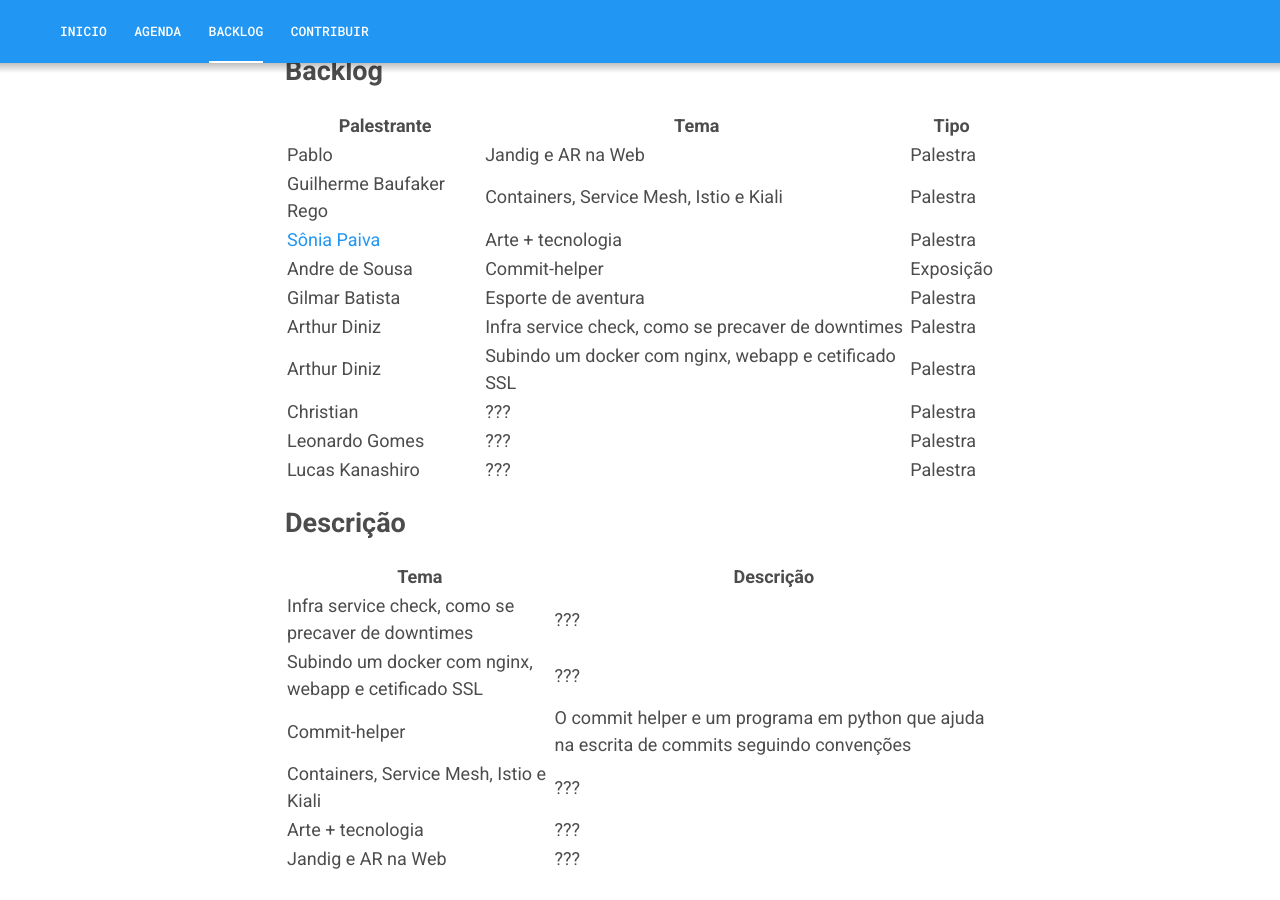
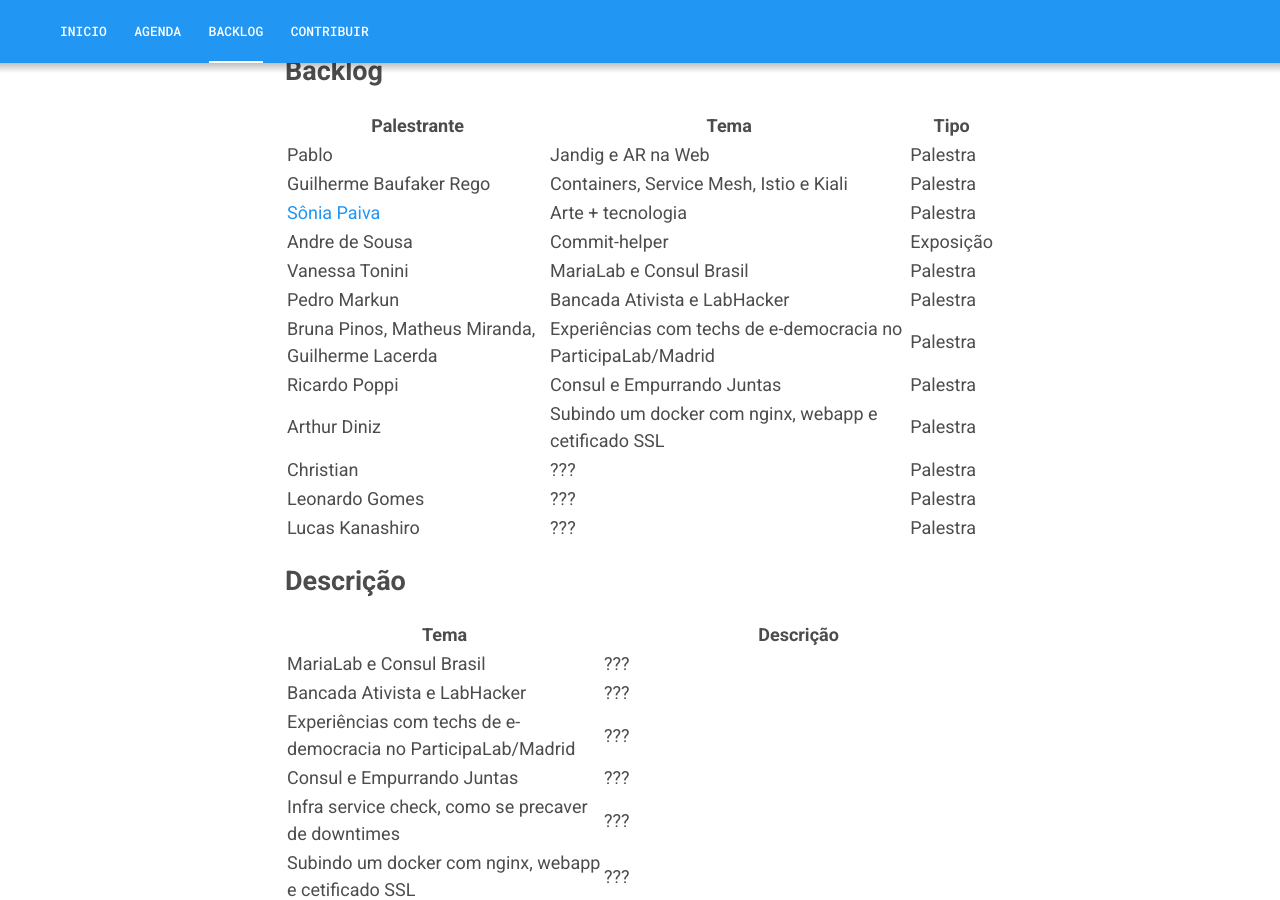
Before and after one commit to lappis-unb/MiniLappisConf, a Jekyll site: the page built from _pages/backlog.markdown, in a window 1280 px wide and 900 px high, scrolled down 220 px. Built offline with Jekyll 4.4.1, drawn with Linux system fonts in a browser that asks for light colours.

Commit message:
Add 15/04 minilappisconf

```diff
--- a/_pages/backlog.markdown
+++ b/_pages/backlog.markdown
@@ -12,8 +12,10 @@
 | Guilherme Baufaker Rego                        | Containers, Service Mesh, Istio e Kiali          | Palestra |
 | [Sônia Paiva](https://www.facebook.com/ltcunb) | Arte + tecnologia                                | Palestra |
 | Andre de Sousa                                 | Commit-helper                                    | Exposição |
-| Gilmar Batista                                 | Esporte de aventura                              | Palestra |
-| Arthur Diniz                                   | Infra service check, como se precaver de downtimes                                    | Palestra |
+| Vanessa Tonini                                 | MariaLab e Consul Brasil                         | Palestra |
+| Pedro Markun                                   | Bancada Ativista e LabHacker                     | Palestra |
+| Bruna Pinos, Matheus Miranda, Guilherme Lacerda| Experiências com techs de e-democracia no ParticipaLab/Madrid | Palestra |
+| Ricardo Poppi                                  | Consul e Empurrando Juntas                       | Palestra |
 | Arthur Diniz                                   |     Subindo um docker com nginx, webapp e cetificado SSL                             | Palestra |
 | Christian                                      | ???                                              | Palestra |
 | Leonardo Gomes                                 | ???                                              | Palestra |
@@ -23,6 +25,10 @@
 
 | Tema                                           | Descrição                                       |
 | ---------------------------------------------- | ----------------------------------------------- |
+| MariaLab e Consul Brasil | ??? |
+| Bancada Ativista e LabHacker | ??? |
+| Experiências com techs de e-democracia no ParticipaLab/Madrid | ??? |
+| Consul e Empurrando Juntas | ??? |
 | Infra service check, como se precaver de downtimes | ??? |
 | Subindo um docker com nginx, webapp e cetificado SSL | ??? |
 | Commit-helper | O commit helper e um programa em python que ajuda na escrita de commits seguindo convenções |
```
Also changed, not shown: _posts/2019-03-29-epic33-draft.md (deleted, +0 -12 lines), _posts/2019-04-06-epic34-draft.md (added, +22 -0 lines), _posts/2019-04-08-epic33.md (renamed from _posts/2019-03-28-epic32-draft.md, +0 -2 lines), _posts/2019-04-07-epic35-draft.md (renamed from _posts/2019-03-30-epic33-draft.md).
